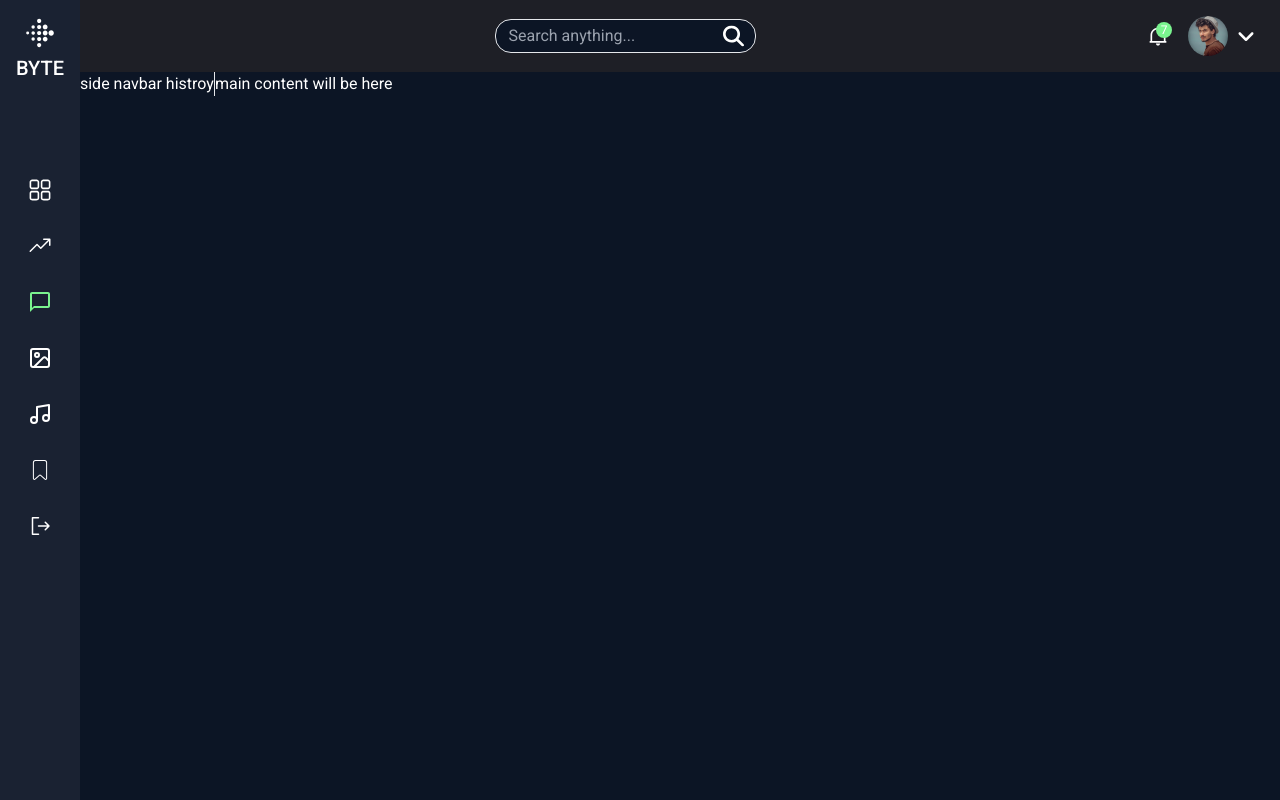
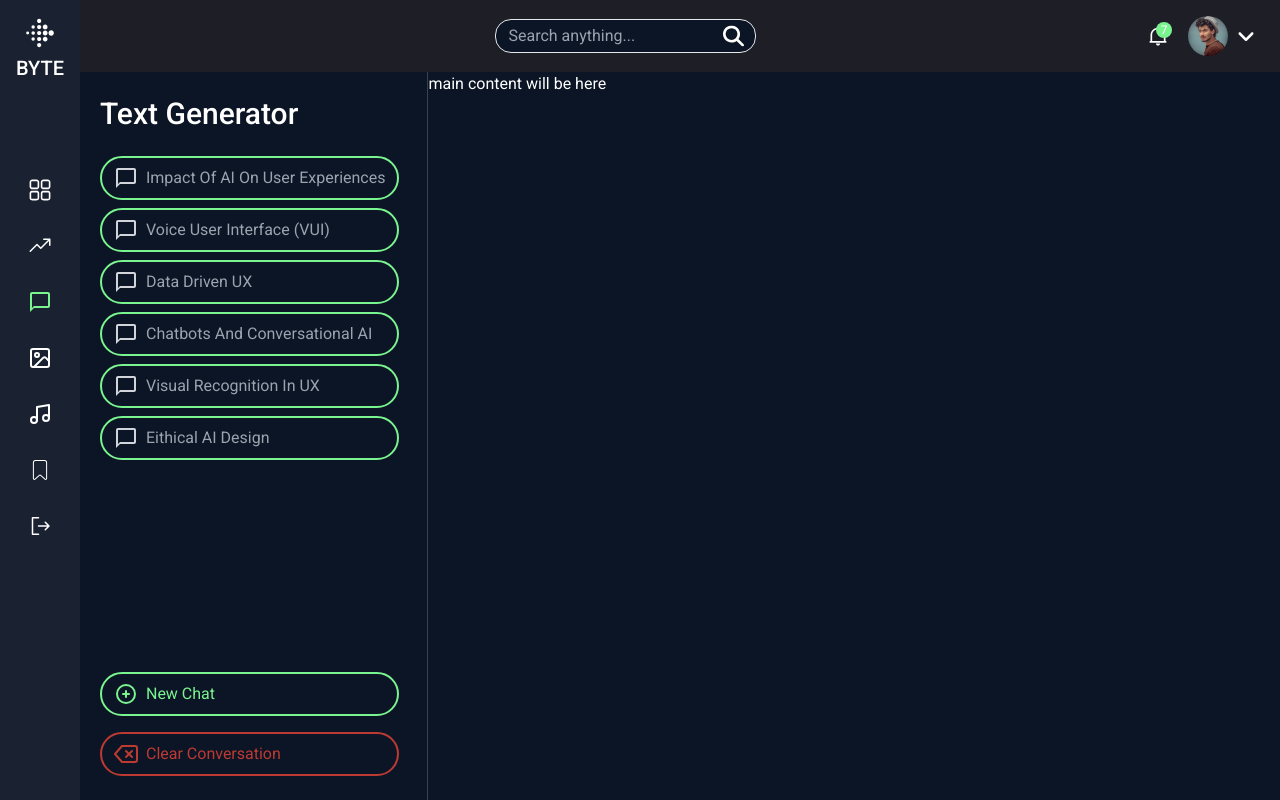
Before and after one commit to roufhasan/byte-client, a React (Vite) app: page / in a window 1280 px wide. Built offline with nearby package versions, Linux system fonts and the light colour scheme.

Commit message:
sidenavhistory component created

```diff
--- a/src/App.jsx
+++ b/src/App.jsx
@@ -1,17 +1,15 @@
+import SideNavHistory from "./components/SideNavHistory/SideNavHistory";
 import SidebarLink from "./components/SidebarLink/SidebarLink";
 import TopNavbar from "./components/TopNavbar/TopNavbar";
 
 const App = () => {
   return (
-    <div className="min-h-screen h-full bg-darkBlue text-white font-Roboto flex">
+    <div className="min-h-screen h-full w-full max-w-[1920px] bg-darkBlue text-white font-Roboto flex mx-auto">
       <SidebarLink />
-
-      {/* These contain some different component */}
       <section className="w-full">
         <TopNavbar />
-        <div className="flex">
-          {/* Side navbar history */}
-          <section className="border-r ">side navbar histroy</section>
+        <div className="flex h-[calc(100vh-72px)]">
+          <SideNavHistory />
           {/* main content will be here */}
           <section>main content will be here</section>
         </div>
--- /dev/null
+++ b/src/components/SideNavHistory/SideNavHistory.jsx
@@ -0,0 +1,59 @@
+import { MdOutlineChatBubbleOutline } from "react-icons/md";
+import { TbCirclePlus } from "react-icons/tb";
+import { FiDelete } from "react-icons/fi";
+
+const SideNavHistory = () => {
+  return (
+    <section className="h-full border-r-[0.4px] border-gray-700 flex flex-col justify-between gap-10 overflow-y-auto scrollbar-light pl-5 pr-7 py-6">
+      <div>
+        <h2 className="text-3xl font-medium capitalize mb-6">Text generator</h2>
+
+        <ul className="flex flex-col gap-2">
+          <li className="flex items-center gap-2 border-2 border-green rounded-3xl px-3 py-2">
+            <MdOutlineChatBubbleOutline size={24} className="text-gray-300" />
+            <p className="text-gray-400 capitalize">
+              Impact of AI on User Experiences
+            </p>
+          </li>
+          <li className="flex items-center gap-2 border-2 border-green rounded-3xl px-3 py-2">
+            <MdOutlineChatBubbleOutline size={24} className="text-gray-300" />
+            <p className="text-gray-400 capitalize">
+              voice user interface (VUI)
+            </p>
+          </li>
+          <li className="flex items-center gap-2 border-2 border-green rounded-3xl px-3 py-2">
+            <MdOutlineChatBubbleOutline size={24} className="text-gray-300" />
+            <p className="text-gray-400 capitalize">data driven UX</p>
+          </li>
+          <li className="flex items-center gap-2 border-2 border-green rounded-3xl px-3 py-2">
+            <MdOutlineChatBubbleOutline size={24} className="text-gray-300" />
+            <p className="text-gray-400 capitalize">
+              chatbots and conversational AI
+            </p>
+          </li>
+          <li className="flex items-center gap-2 border-2 border-green rounded-3xl px-3 py-2">
+            <MdOutlineChatBubbleOutline size={24} className="text-gray-300" />
+            <p className="text-gray-400 capitalize">Visual recognition in UX</p>
+          </li>
+          <li className="flex items-center gap-2 border-2 border-green rounded-3xl px-3 py-2">
+            <MdOutlineChatBubbleOutline size={24} className="text-gray-300" />
+            <p className="text-gray-400 capitalize">Eithical AI design</p>
+          </li>
+        </ul>
+      </div>
+
+      <div className="flex flex-col gap-4">
+        <div className="text-green flex items-center gap-2 border-2 border-green rounded-3xl px-3 py-2">
+          <TbCirclePlus size={24} />
+          <p>New Chat</p>
+        </div>
+        <div className="text-red flex items-center gap-2 border-2 border-red rounded-3xl px-3 py-2">
+          <FiDelete size={24} />
+          <p>Clear Conversation</p>
+        </div>
+      </div>
+    </section>
+  );
+};
+
+export default SideNavHistory;
--- a/src/index.css
+++ b/src/index.css
@@ -2,3 +2,22 @@
 @tailwind base;
 @tailwind components;
 @tailwind utilities;
+
+.scrollbar-light {
+  scrollbar-width: thin;
+  scrollbar-color: rgb(190, 190, 190);
+}
+
+.scrollbar-light::-webkit-scrollbar {
+  width: 4px;
+}
+
+.scrollbar-light::-webkit-scrollbar-track {
+  background: transparent;
+}
+
+.scrollbar-light::-webkit-scrollbar-thumb {
+  background-color: rgb(136, 135, 135);
+  border-radius: 20px;
+  border: 1px solid transparent;
+}
```
